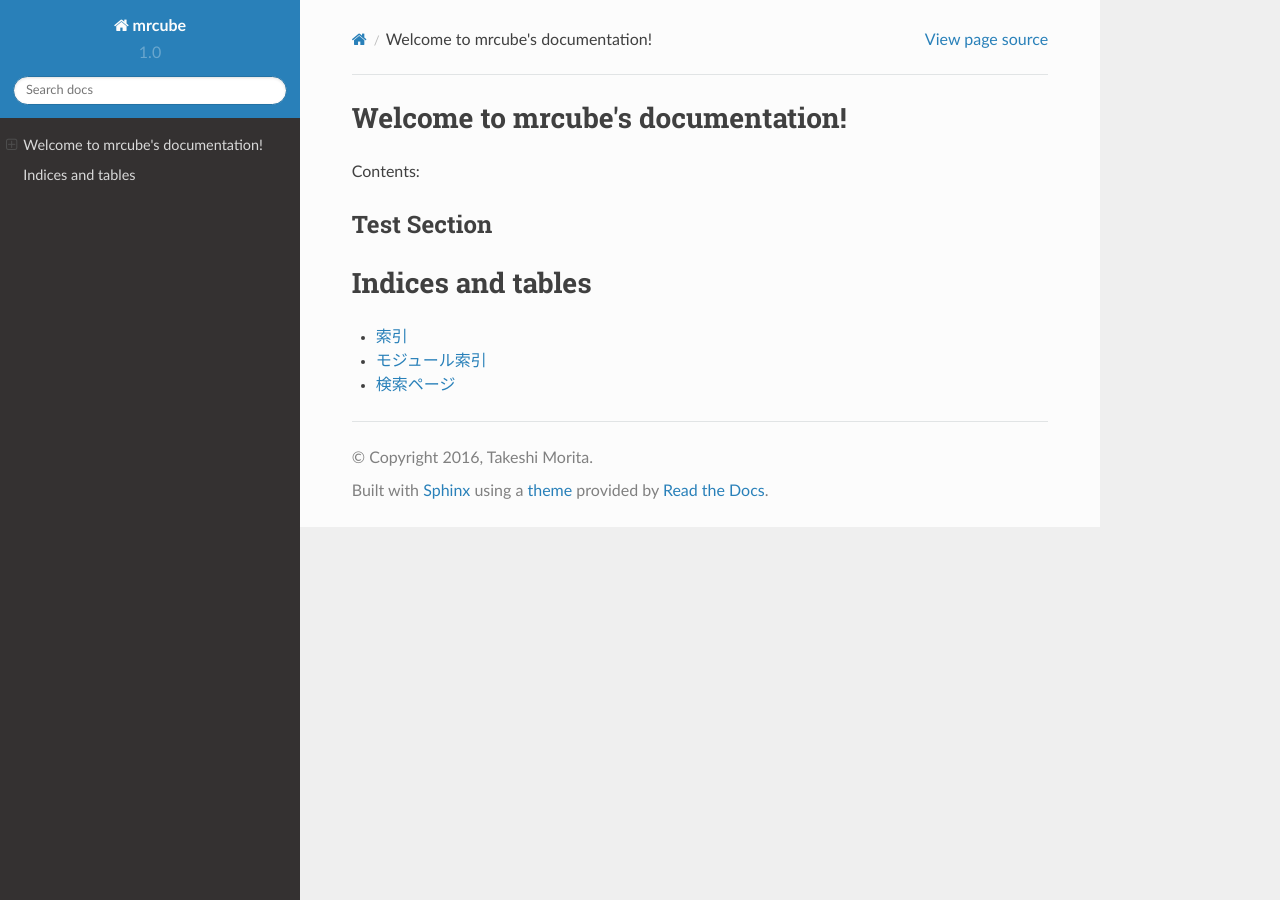
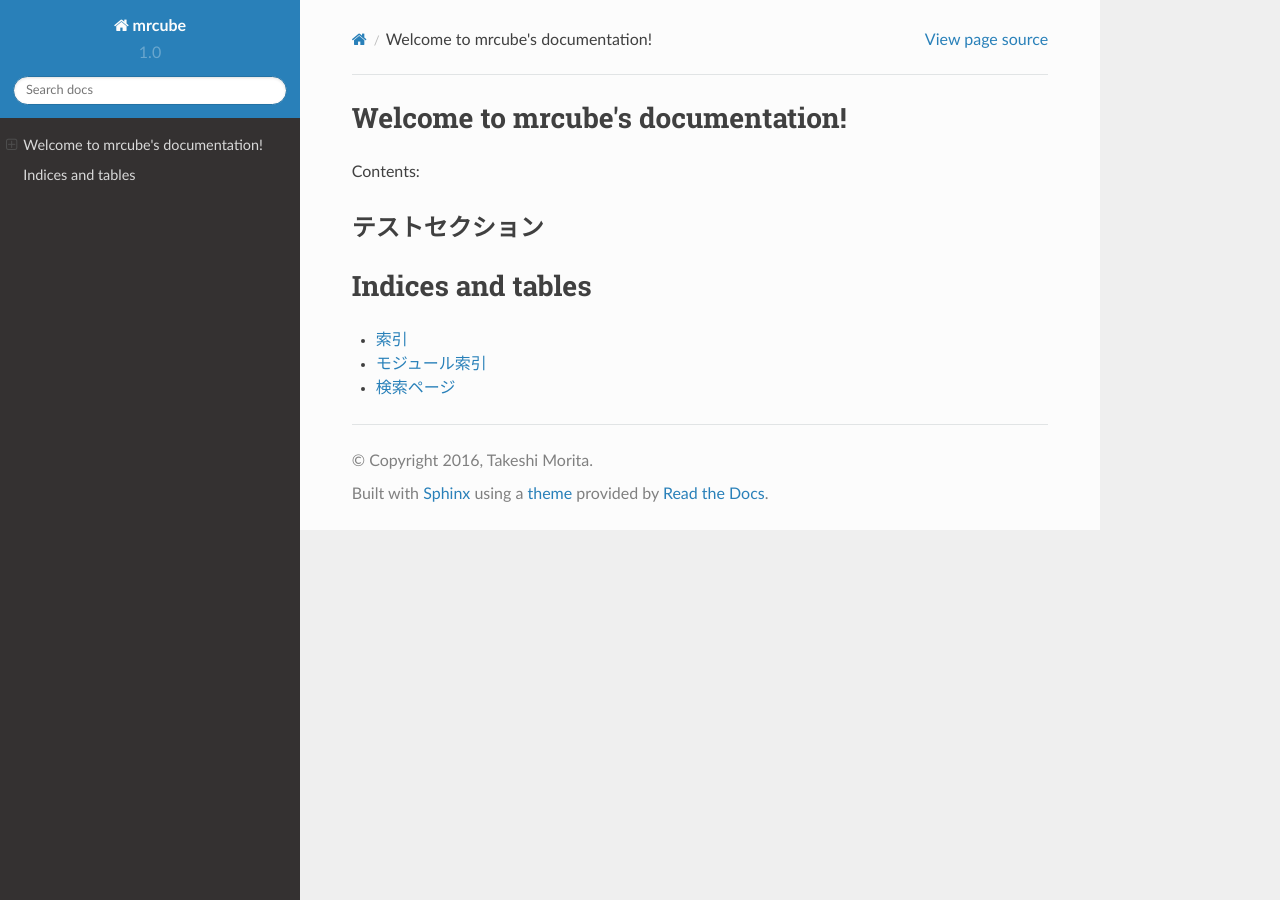
Before and after one commit to mr-3/mrcube-ja-docs, a Sphinx documentation site: the page built from docs/source/index.rst, in a window 1280 px wide. Built offline with Sphinx 7.4.7 and the Read the Docs theme 2.0.0, drawn with Linux system fonts in a browser that asks for light colours.

Commit message:
rm locale dir and revise index.rst

```diff
--- a/docs/source/index.rst
+++ b/docs/source/index.rst
@@ -11,9 +11,9 @@ Contents:
 .. toctree::
    :maxdepth: 2
 
-=============
-Test Section
-=============
+=================
+テストセクション
+=================
 
 Indices and tables
 ==================
```
Also changed, not shown: 4 other files.
